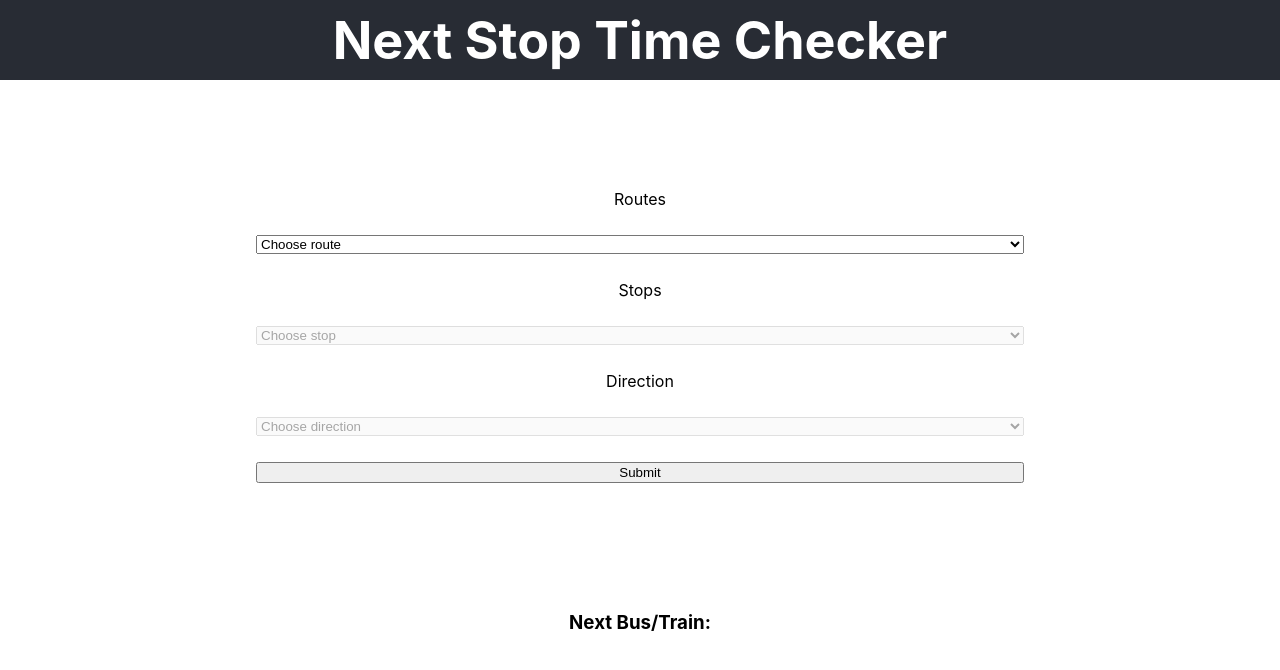
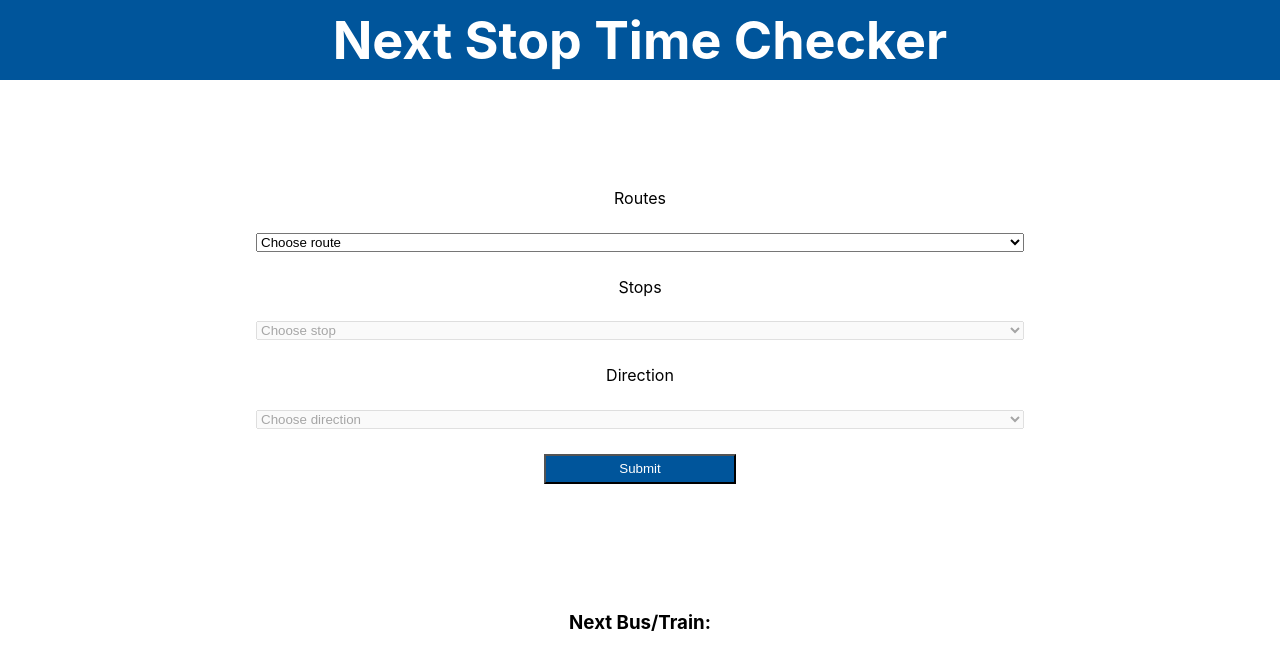
Before and after one commit to mackay218/next_stop_time_checker, a React (Create React App) app: page / in a window 1280 px wide. Shown: the top 670 px of the page. Built offline with nearby package versions, Linux system fonts and the light colour scheme; no server answers.

Commit message:
style changes

```diff
--- a/src/App.css
+++ b/src/App.css
@@ -7,7 +7,7 @@
   align-items: center;
 }
 .App-header {
-  background-color: #282c34;
+  background-color: rgb(0,85,155);
   height: 10vh;
   width: 100vw;
   display: flex;
@@ -48,5 +48,16 @@
   display: flex;
   flex-direction: column;
   justify-content: space-around;
-  align-items: left;
+  align-items: center;
 }
+
+button{
+  background: rgb(0,85,155);
+  color: #fff;
+  width: 25%;
+  height: 30px;
+}
+
+select{
+  width: 100%;
+}
```
